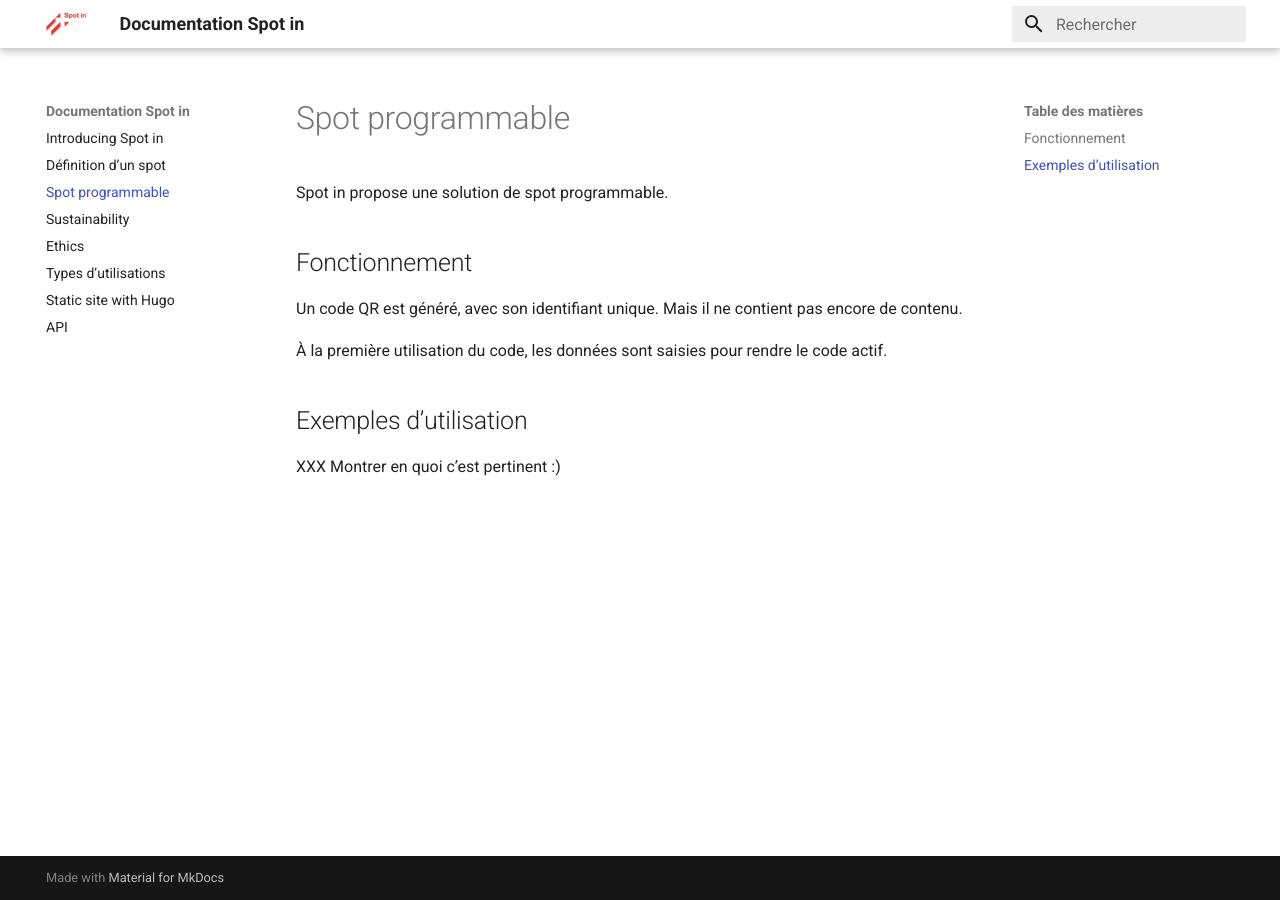
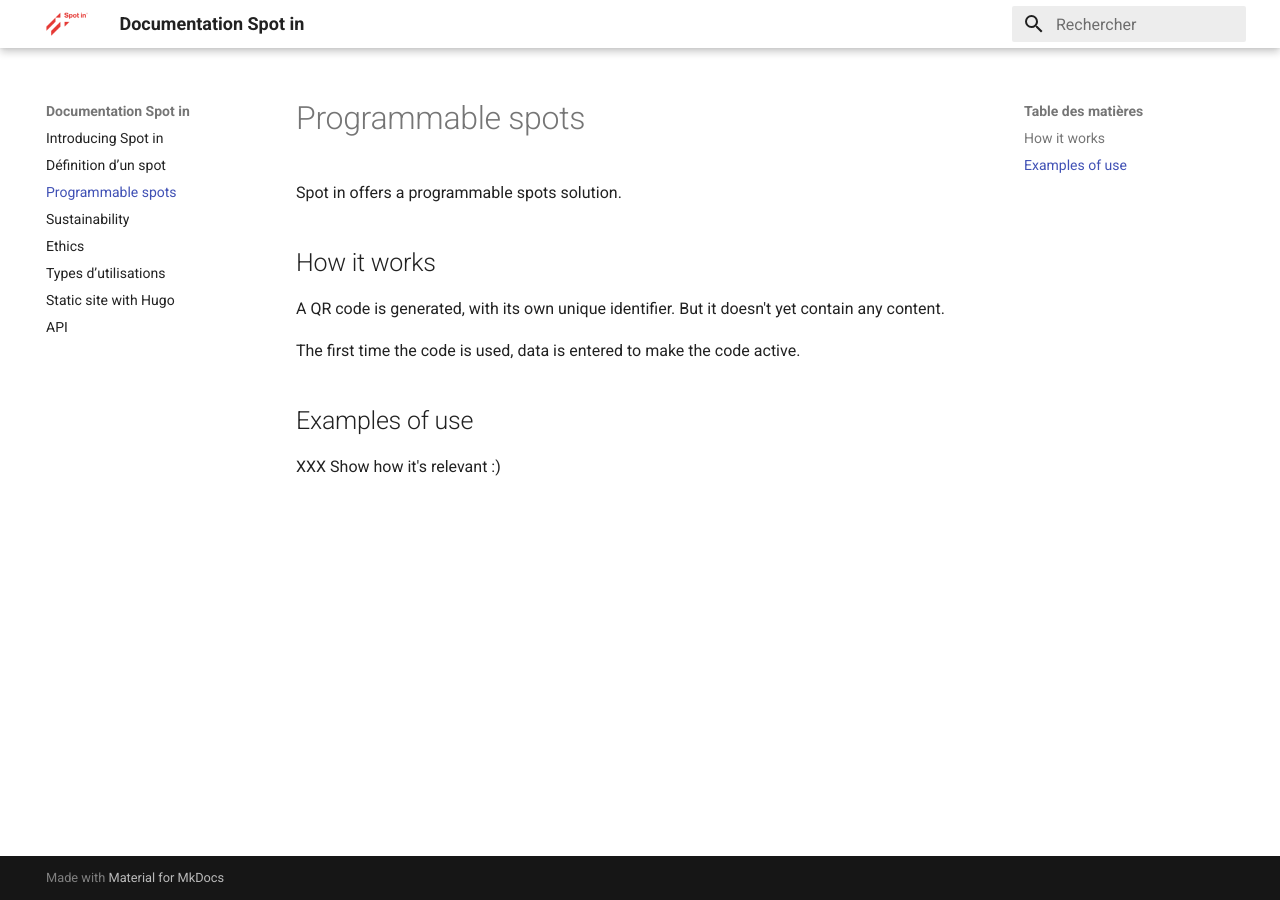
Before and after one commit to nfriedli/docs.spotin.ch, an MkDocs documentation site: the page built from docs/spot-programmable.md, in a window 1280 px wide. Built offline with MkDocs 1.6.1 and Material for MkDocs 9.7.7, drawn with Linux system fonts in a browser that asks for light colours.

Commit message:
Transformate spot-programmable.md
Translation from French to English

```diff
--- a/docs/spot-programmable.md
+++ b/docs/spot-programmable.md
@@ -1,13 +1,13 @@
-# Spot programmable
+# Programmable spots
 
-Spot in propose une solution de spot programmable.
+Spot in offers a programmable spots solution.
 
-## Fonctionnement
+## How it works
 
-Un code QR est généré, avec son identifiant unique. Mais il ne contient pas encore de contenu.
+A QR code is generated, with its own unique identifier. But it doesn't yet contain any content.
 
-À la première utilisation du code, les données sont saisies pour rendre le code actif.
+The first time the code is used, data is entered to make the code active.
 
-## Exemples d’utilisation
+## Examples of use
 
-XXX Montrer en quoi c’est pertinent :)
+XXX Show how it's relevant :)
```
